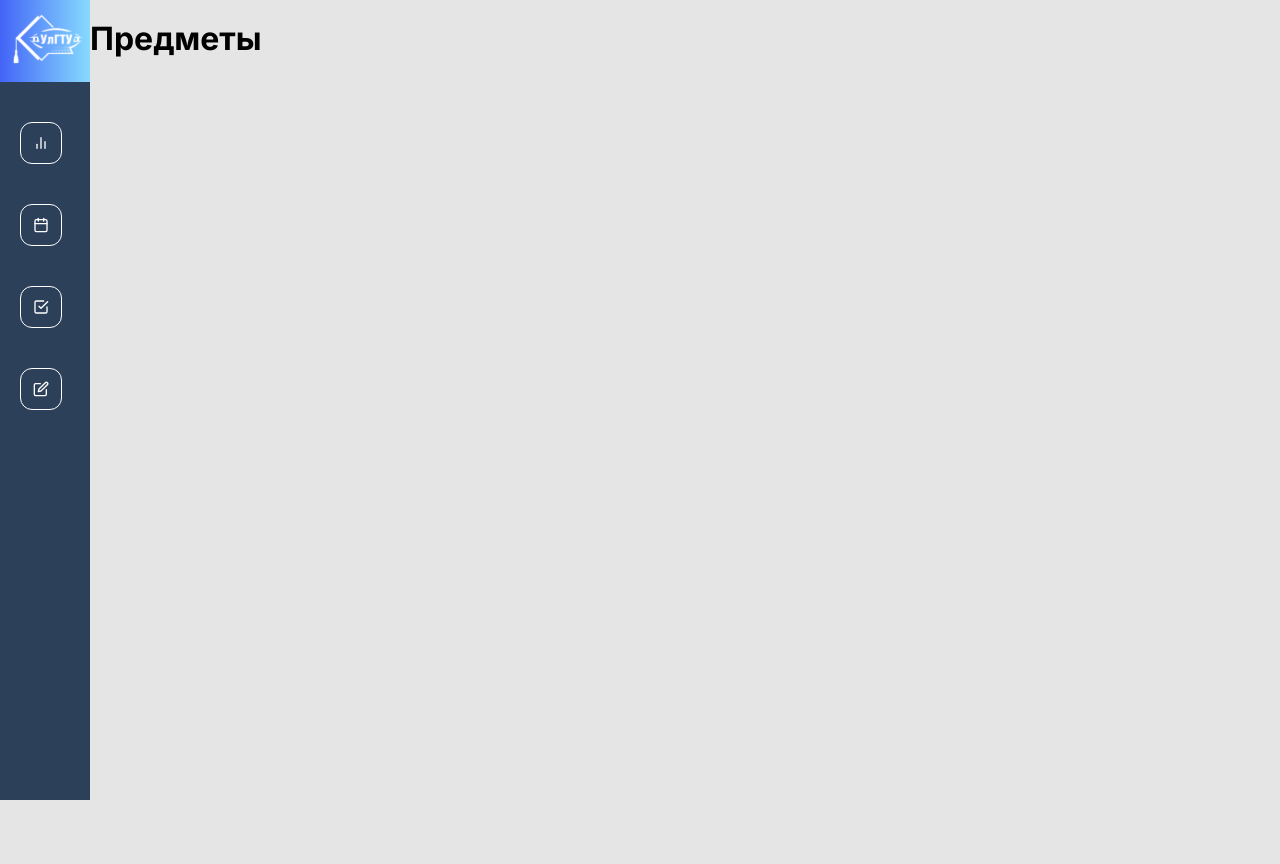
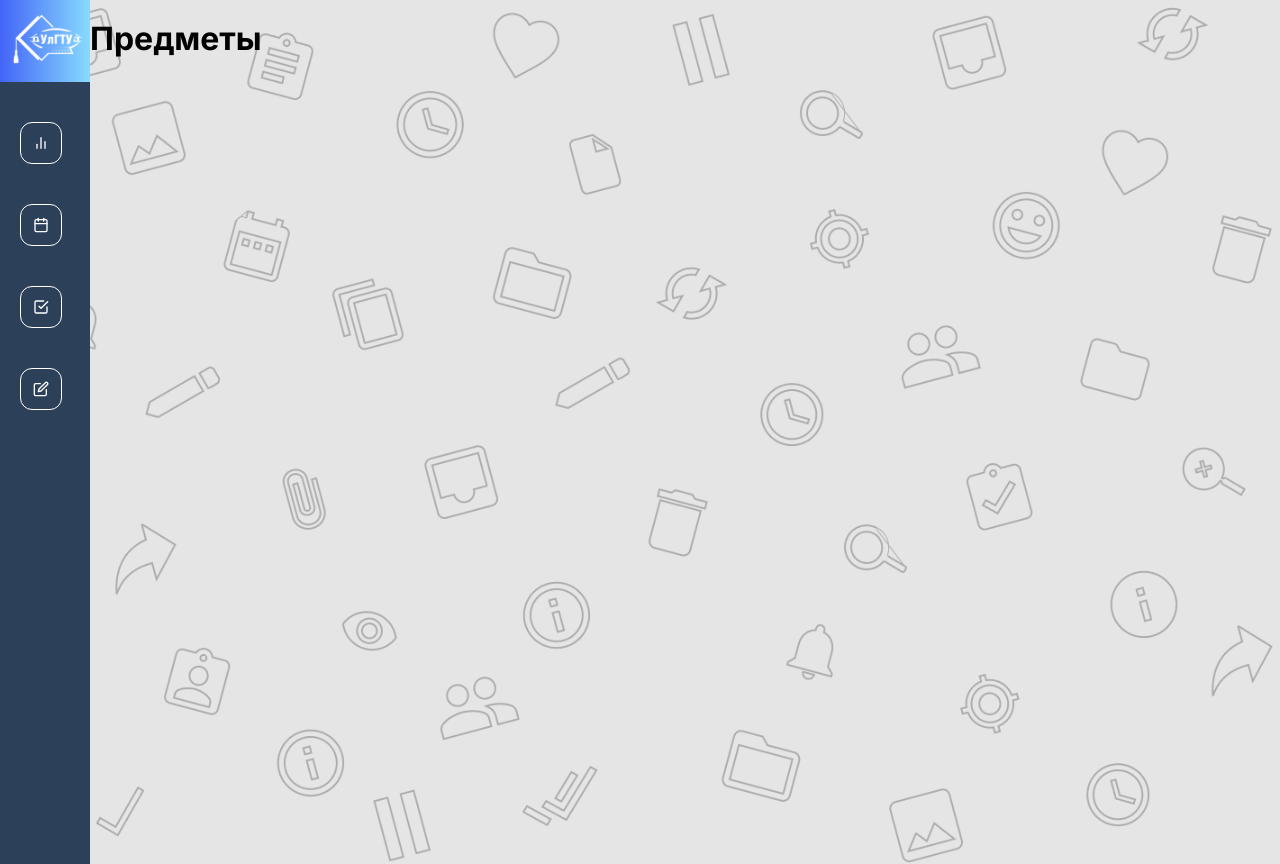
Before and after one commit to mrsaliceselezneva/web-ulstu, a React (Create React App) app: page /subjects in a window 1280 px wide. Shown: the top 864 px of the page. Before the commit the page ends 800 px from the top, so only its background shows below. Built offline with nearby package versions, Linux system fonts and the light colour scheme.

Commit message:
добавил картинку в задний план

```diff
--- a/src/components/Drawer/Drawer.js
+++ b/src/components/Drawer/Drawer.js
@@ -3,6 +3,7 @@ import {AnimatePresence, motion} from 'framer-motion';
 import { NavLink } from 'react-router-dom';
 import { FiBarChart2, FiCalendar, FiCheckSquare, FiEdit } from 'react-icons/fi';
 import { useState } from 'react';
+import repeatBackground from '../assets/images/repeat-background.png';
 
 const Drawer = ({children}) => {
 
@@ -33,10 +34,13 @@ const Drawer = ({children}) => {
        }
     ]
 
-
     return (
         <div className="container">
-            <style>{'body { background-color: #E5E5E5; background-image: none;}'}</style>
+            <style>
+                {`body { background-color: #E5E5E5;
+                background-image: url(${repeatBackground});
+                background-size: contain;}`}
+            </style>
             <motion.div
                 animate={{width: isOpen ? "300px" : "90px"}}
                 className={`sidebar ${isOpen ? "" : "opened"}`}>
--- a/src/components/Drawer/drawer.scss
+++ b/src/components/Drawer/drawer.scss
@@ -6,7 +6,6 @@
 .container {
   display: flex;
   height: 100%;
-  background-color: #e5e5e5;
 }
 
 a {
@@ -17,7 +16,7 @@ a {
   background: #2c405a;
   color: white;
   min-width: 300px;
-  height: 100vh;
+  height: 300vh;
   transition: all 0.5s ease-out;
   overflow: hidden;
 }
```
